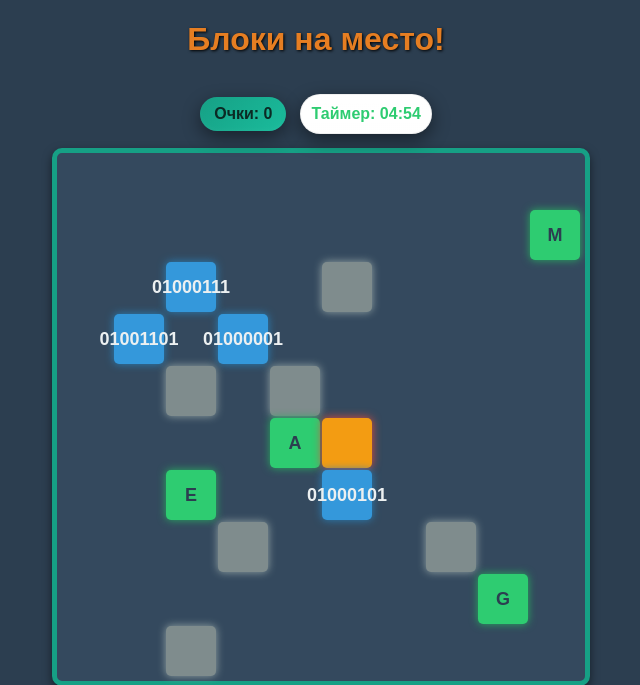
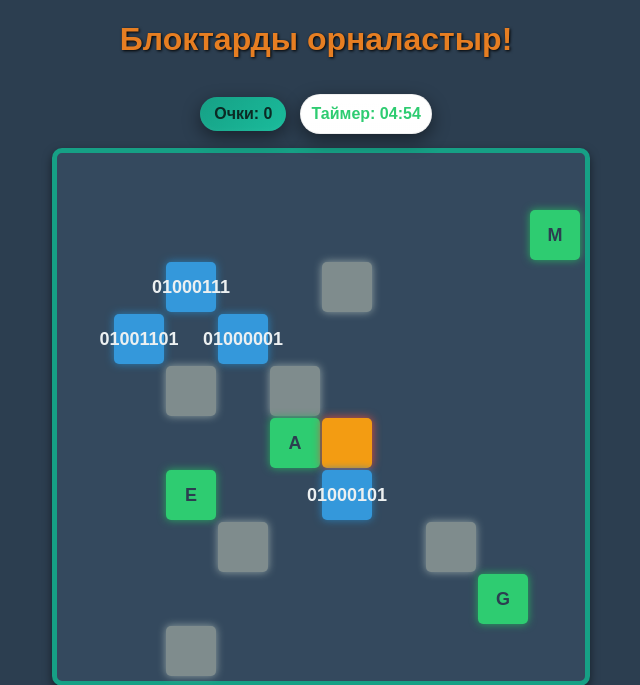
Before and after one commit to Re1otsu/Flask-App-Railway, a Flask app: page /module4 in a window 1280 px wide. Shown: the top 685 px of the page, without its empty margins (324-964 px from the left). Run offline with Flask 3, Linux system fonts and the light colour scheme; data that the repository does not hold is empty.

Commit message:
прогресс

```diff
--- a/static/js/module4.js
+++ b/static/js/module4.js
@@ -184,7 +184,7 @@ function resetPositions() {
 // ========== Обработка таймаута ==========
 function onTimeOut() {
   stopTimer();
-  alert("Время вышло! Игра завершена.");
+  alert("Уақыт аяқталды! Ойын аякталды!.");
   sendProgress(); // показываем результат
 }
 
@@ -231,10 +231,10 @@ function moveCharacter(dx, dy) {
           targets = targets.filter(t => t !== target);
         } else {
           if (!firstWarningShown) {
-            alert("Нельзя ставить блоки на неправильные места!");
+            alert("Блоктарды бұрыс орындарға қоюға болмайды!");
             firstWarningShown = true;
           } else {
-            alert("Блок возвращается на исходное место!");
+            alert("Блоктар бастапқы орындарына орналасты!");
           }
 
           block.x = block.startX;
--- a/templates/1module.html
+++ b/templates/1module.html
@@ -14,7 +14,7 @@
     <div id="game-container"></div>
     <div class="announcement-box">
     <div class="container">
-        <h1>Выберите модуль</h1>
+        <h1>Модульды таңдаңыз</h1>
         <a href="/module1" class="module">1 Ойын</a>
         <a href="/module2" class="module {% if not completed['words_match'] %}disabled{% endif %}">2 Ойын</a>
         <a href="/module3" class="module {% if not completed['maze'] %}disabled{% endif %}">3 Ойын</a>
--- a/templates/module4.html
+++ b/templates/module4.html
@@ -3,16 +3,16 @@
 <head>
     <meta charset="UTF-8">
     <meta name="viewport" content="width=device-width, initial-scale=1.0">
-    <title>Игра с препятствиями</title>
+    <title>Блоктар</title>
     <link rel="stylesheet" href="{{ url_for('static', filename='css/module4.css') }}">
       <link rel="stylesheet" href="{{ url_for('static', filename='css/normalize.css') }}">
 </head>
 <body>
-    <h1 style="text-align: center;">Блоки на место!</h1>
+    <h1 style="text-align: center;">Блоктарды орналастыр!</h1>
     <div class="info">
       <div id="score" class="score-badge" aria-live="polite">
         <span class="icon">💎</span>
-        <span class="label">Очки</span>
+        <span class="label">Ұпайлар</span>
         <span class="score-value">0</span>
       </div>
       <div id="timer" class="timer-badge" aria-live="polite">
```
